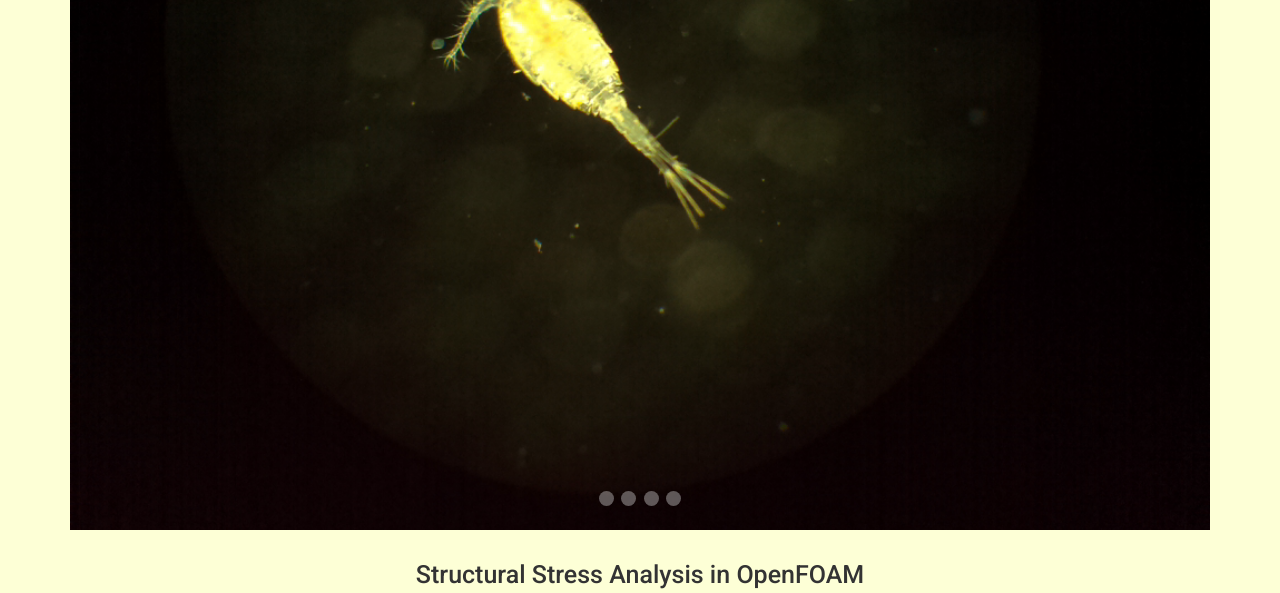
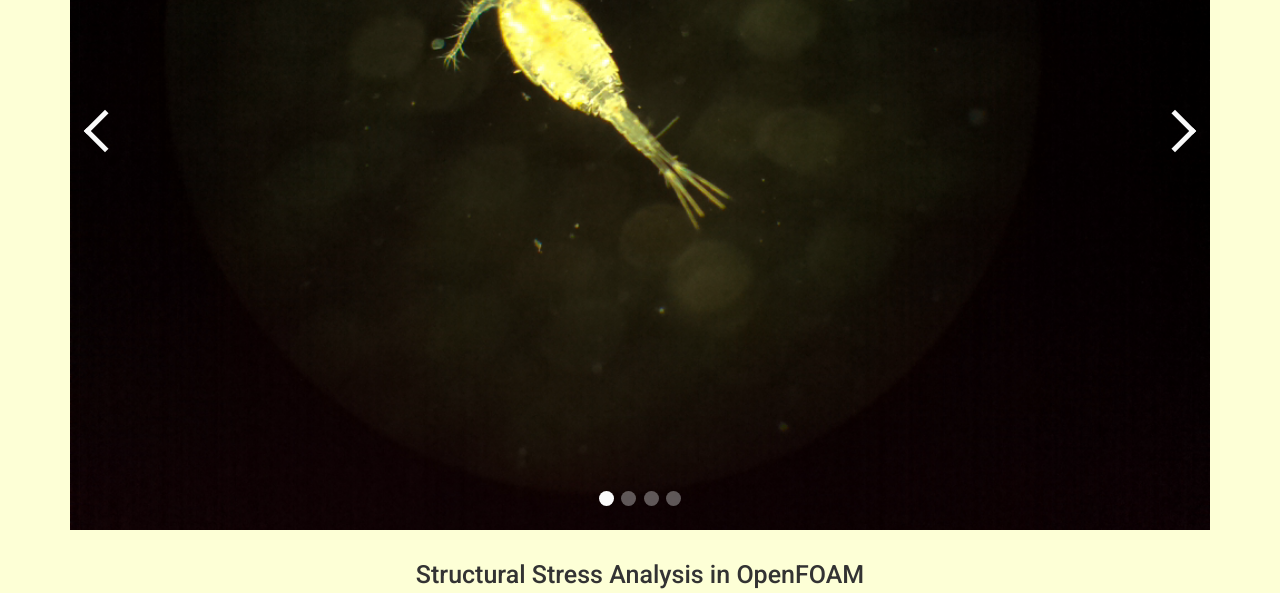
Before and after one commit to WilliamManley/WilliamManley.github.io, a Jekyll site: the page built from index.md, in a window 1280 px wide. Shown: the part 2055-2648 px from the top of the page. Built offline with Jekyll 4.4.1, drawn with Linux system fonts in a browser that asks for light colours; nearby versions of some CDN libraries.

Commit message:
Attempting multiple project carousels

```diff
--- a/_includes/carousel1.html
+++ b/_includes/carousel1.html
@@ -1,10 +1,10 @@
 {% assign letterstring = "a,b,c,d,e,f,g,h,i,j,k,l,m,n" %}
 {% assign letters = letterstring | split: ',' %}
 
-<div class="carousel__holder">
-    <div class="carousel">
+<div class="carousel1__holder">
+    <div class="carousel1">
         {% for item in site.data.carousel1.images %}
-          <input class="carousel__activator" type="radio" name="carousel" id="{{ letters[forloop.index0] }}" {% if forloop.first %}checked="checked"{% endif %} />
+          <input class="carousel1__activator" type="radio" name="carousel1" id="{{ letters[forloop.index0] }}" {% if forloop.first %}checked="checked"{% endif %} />
         {% endfor %}
         {% for item in site.data.carousel1.images %}
           {% if forloop.index == forloop.length %}
@@ -19,29 +19,29 @@
             {% assign previndex = forloop.index0 | minus: 1 %}
           {% endif %}
           {% assign prevletter = letters[previndex] %}
-          <div class="carousel__controls">
-              <label class="carousel__control carousel__control--backward" for="{{ prevletter }}"></label>
-              <label class="carousel__control carousel__control--forward" for="{{ nextletter }}"></label>
+          <div class="carousel1__controls">
+              <label class="carousel1__control carousel1__control--backward" for="{{ prevletter }}"></label>
+              <label class="carousel1__control carousel1__control--forward" for="{{ nextletter }}"></label>
           </div>
         {% endfor %}
-        <div class="carousel__track">
+        <div class="carousel1__track">
           <ul>
             {% for item in site.data.carousel1.images %}
-            <li class="carousel__slide" style="background-image: url('{{ item.image }}');"></li>
+            <li class="carousel1__slide" style="background-image: url('{{ item.image }}');"></li>
             {% endfor %}
           </ul>
         </div>
-        <div class="carousel__indicators">
+        <div class="carousel1__indicators">
             {% for item in site.data.carousel1.images %}
-              <label class="carousel__indicator" for="{{ letters[forloop.index0] }}"></label>
+              <label class="carousel1__indicator" for="{{ letters[forloop.index0] }}"></label>
             {% endfor %}
         </div>
     </div>
 </div>
 
 <style>
-.carousel__holder {width: 100%; position: relative; padding-bottom: {{ include.height }}{{ include.unit }}; margin: 1rem 0 1rem;}
-.carousel {
+.carousel1__holder {width: 100%; position: relative; padding-bottom: {{ include.height }}{{ include.unit }}; margin: 1rem 0 1rem;}
+.carousel1 {
   height: 100%;
   width: 100%;
   overflow: hidden;
@@ -49,16 +49,16 @@
   position: absolute;
   padding: 0;
 }
-.carousel__controls,
-.carousel__activator {
+.carousel1__controls,
+.carousel1__activator {
   display: none;
 }
 {% for item in site.data.carousel1.images %}
-.carousel__activator:nth-of-type({{ forloop.index }}):checked ~ .carousel__track {
+.carousel1__activator:nth-of-type({{ forloop.index }}):checked ~ .carousel1__track {
   -webkit-transform: translateX(-{{ forloop.index0 }}00%);
           transform: translateX(-{{ forloop.index0 }}00%);
 }
-.carousel__activator:nth-of-type({{ forloop.index }}):checked ~ .carousel__slide:nth-of-type({{ forloop.index }}) {
+.carousel1__activator:nth-of-type({{ forloop.index }}):checked ~ .carousel1__slide:nth-of-type({{ forloop.index }}) {
   transition: opacity 0.5s, -webkit-transform 0.5s;
   transition: opacity 0.5s, transform 0.5s;
   transition: opacity 0.5s, transform 0.5s, -webkit-transform 0.5s;
@@ -69,16 +69,16 @@
   -webkit-transform: scale(1);
           transform: scale(1);
 }
-.carousel__activator:nth-of-type({{ forloop.index }}):checked ~ .carousel__controls:nth-of-type({{ forloop.index }}) {
+.carousel1__activator:nth-of-type({{ forloop.index }}):checked ~ .carousel1__controls:nth-of-type({{ forloop.index }}) {
   display: block;
   opacity: 1;
 }
-.carousel__activator:nth-of-type({{ forloop.index }}):checked ~ .carousel__indicators .carousel__indicator:nth-of-type({{ forloop.index }}) {
+.carousel1__activator:nth-of-type({{ forloop.index }}):checked ~ .carousel1__indicators .carousel1__indicator:nth-of-type({{ forloop.index }}) {
   opacity: 1;
 }
 {% endfor %}
 
-.carousel__control {
+.carousel1__control {
   height: 30px;
   width: 30px;
   margin-top: -15px;
@@ -94,26 +94,26 @@
   outline: 0;
   z-index: 3;
 }
-.carousel__control:hover {
+.carousel1__control:hover {
   opacity: 1;
 }
-.carousel__control--backward {
+.carousel1__control--backward {
   left: 20px;
   -webkit-transform: rotate(-135deg);
           transform: rotate(-135deg);
 }
-.carousel__control--forward {
+.carousel1__control--forward {
   right: 20px;
   -webkit-transform: rotate(45deg);
           transform: rotate(45deg);
 }
-.carousel__indicators {
+.carousel1__indicators {
   position: absolute;
   bottom: 20px;
   width: 100%;
   text-align: center;
 }
-.carousel__indicator {
+.carousel1__indicator {
   height: 15px;
   width: 15px;
   border-radius: 100%;
@@ -123,10 +123,10 @@
   opacity: 0.35;
   margin: 0 2.5px 0 2.5px;
 }
-.carousel__indicator:hover {
+.carousel1__indicator:hover {
   opacity: 0.75;
 }
-.carousel__track {
+.carousel1__track {
   position: absolute;
   top: 0;
   right: 0;
@@ -138,7 +138,7 @@
   transition: transform 0.5s ease 0s;
   transition: transform 0.5s ease 0s, -webkit-transform 0.5s ease 0s;
 }
-.carousel__track .carousel__slide {
+.carousel1__track .carousel1__slide {
   display: block;
   top: 0;
   left: 0;
@@ -146,33 +146,33 @@
   opacity: 1;
 }
 {% for item in site.data.carousel1.images %}
-.carousel__track .carousel__slide:nth-of-type({{ forloop.index }}) {
+.carousel1__track .carousel1__slide:nth-of-type({{ forloop.index }}) {
   -webkit-transform: translateX({{ forloop.index0 }}00%);
           transform: translateX({{ forloop.index0 }}00%);
 }
 {% endfor %}
 
-.carousel--scale .carousel__slide {
+.carousel1--scale .carousel1__slide {
   -webkit-transform: scale(0);
           transform: scale(0);
 }
-.carousel__slide {
+.carousel1__slide {
   height: 100%;
   position: absolute;
   opacity: 0;
   overflow: hidden;
 }
-.carousel__slide .overlay {height: 100%;}
-.carousel--thumb .carousel__indicator {
+.carousel1__slide .overlay {height: 100%;}
+.carousel1--thumb .carousel__indicator {
   height: 30px;
   width: 30px;
 }
-.carousel__indicator {
+.carousel1__indicator {
   background-color: #fafafa;
 }
 {% for item in site.data.carousel1.images %}
-.carousel__slide:nth-of-type({{ forloop.index }}),
-.carousel--thumb .carousel__indicators .carousel__indicator:nth-of-type({{ forloop.index }}) {
+.carousel1__slide:nth-of-type({{ forloop.index }}),
+.carousel1--thumb .carousel1__indicators .carousel1__indicator:nth-of-type({{ forloop.index }}) {
   background-size: cover;
   background-position: center;
 }
```
Also changed, not shown: other parts of _includes/carousel1.html (+1 -1 lines).
